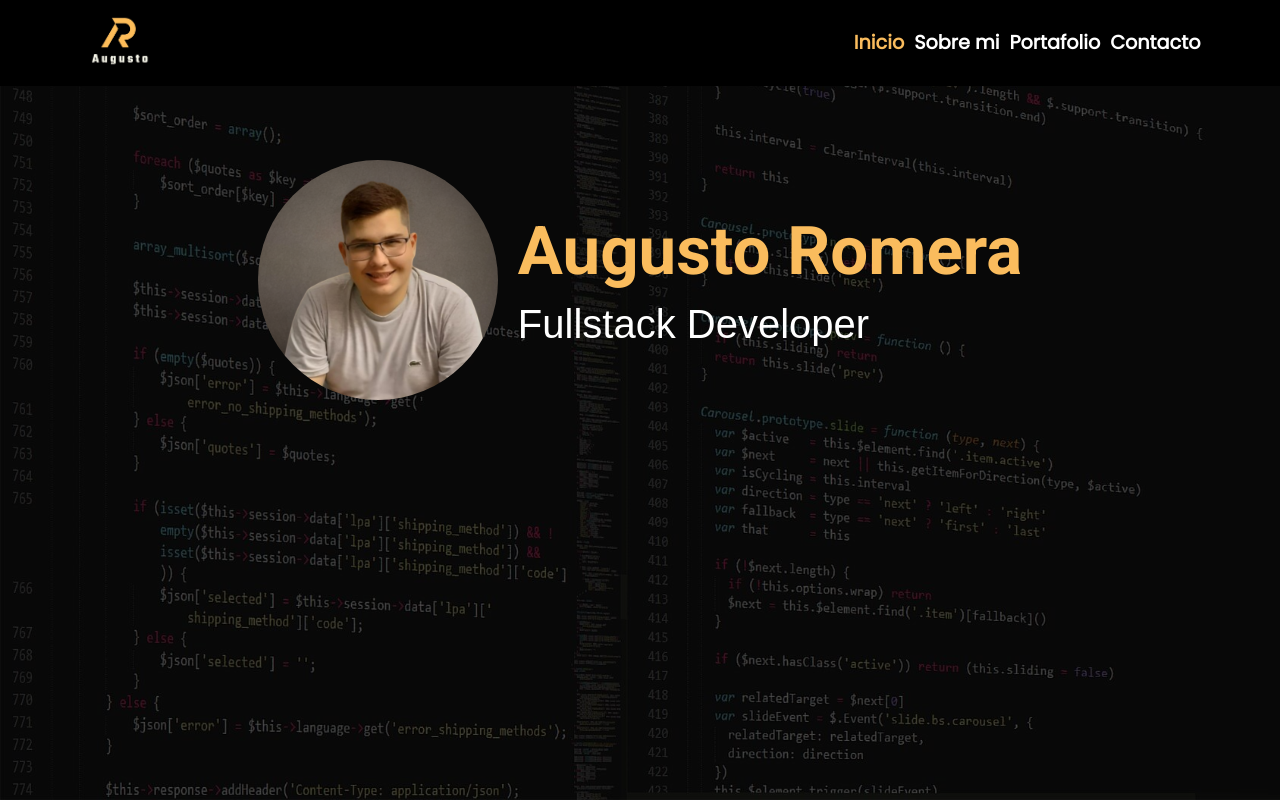
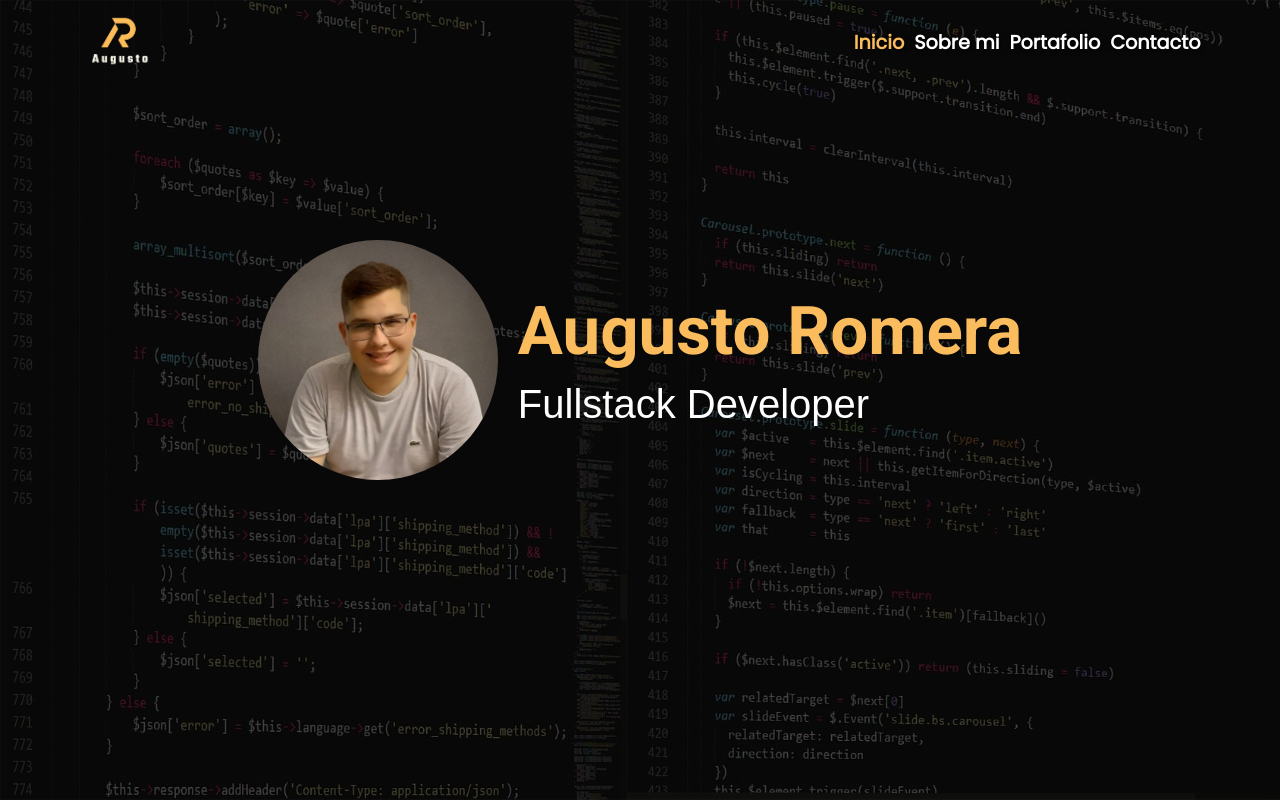
Before and after one commit to Augustoromera/PortafolioAugusto2023Frontend, a React (Vite) app: page / in a window 1280 px wide. Shown: the top 802 px of the page. Built offline with nearby package versions, Linux system fonts and the light colour scheme; a web font is replaced by a local one.

Commit message:
Se agrego la logica para saber en que altura se encuentra el scroll para asi poder agregar o quitar una clase en la barra de navegación

```diff
--- a/src/components/Header.jsx
+++ b/src/components/Header.jsx
@@ -1,18 +1,19 @@
+/* eslint-disable react/prop-types */
 import React, { useState } from 'react';
 import { Container, Nav, Navbar } from 'react-bootstrap';
 import { Link, animateScroll as scroll } from 'react-scroll';
 import "../styles/header.css";
 import logoTipo from "../assets/images/logo/Augusto romera dev.png";
 
-const Header = ({ activeSection }) => {
+const Header = ({ activeSection, navBarClass }) => {
     const [expanded, setExpanded] = useState(false);
-
+    const navLinkClass = navBarClass;
     const handleLinkClick = () => {
         setExpanded(false);  // Cerrar la barra de navegación después de hacer clic en un enlace
     };
 
     return (
-        <Navbar expand="lg" data-bs-theme="dark" className={`navbarmain`} expanded={expanded} onSelect={() => setExpanded(false)}>
+        <Navbar expand="lg" data-bs-theme="dark" className={`navbarmain ${navLinkClass}`} expanded={expanded} onSelect={() => setExpanded(false)}>
             <Container>
                 <Navbar.Brand>
                     <img
--- a/src/pages/HomeScreen.jsx
+++ b/src/pages/HomeScreen.jsx
@@ -1,4 +1,4 @@
-import { useState } from 'react';
+import { useEffect, useState } from 'react';
 import BodyHome from '../components/BodyHome.jsx';
 import Header from '../components/Header.jsx';
 export const HomeScreen = () => {
@@ -6,10 +6,30 @@ export const HomeScreen = () => {
     const handleSectionChange = (section) => {
         setActiveSection(section);
     };
+    const [navBarClass, setNavBarClass] = useState('');
+    useEffect(() => {
+        const handleScroll = () => {
+            const scrollY = window.scrollY;
+            const windowHeight = window.innerHeight;
+            const scrollThreshold = 0.05;
 
+            if (scrollY > windowHeight * scrollThreshold) {
+                setNavBarClass("");
+
+            } else {
+                setNavBarClass("inline-block-class");
+            }
+        };
+
+        window.addEventListener('scroll', handleScroll);
+
+        return () => {
+            window.removeEventListener('scroll', handleScroll);
+        };
+    }, []);
     return (
         <>
-            <Header activeSection={activeSection} />
+            <Header activeSection={activeSection} navBarClass={navBarClass}/>
             <BodyHome onSectionChange={handleSectionChange} />
         </>
     );
--- a/src/styles/bodyhome.css
+++ b/src/styles/bodyhome.css
@@ -33,7 +33,7 @@ body {
 .homebg {
     display: flex;
     justify-content: center;
-    padding-top: 20vh;
+    padding-top: 30vh;
     flex-direction: row;
     min-height: 100vh;
     width: 100%;
--- a/src/styles/header.css
+++ b/src/styles/header.css
@@ -29,7 +29,18 @@
     top: 0;
     z-index: 999;
     background: black !important;
-    backdrop-filter: blur(10px) !important;
+    transition: background-color 0.5s ease;
+
+}
+
+.inline-block-class {
+    padding-left: 15px !important;
+    position: fixed;
+    width: 100%;
+    top: 0;
+    z-index: 999;
+    background: transparent !important;
+    backdrop-filter: blur(0px) !important;
 }
 
 .navbar-image {
```
